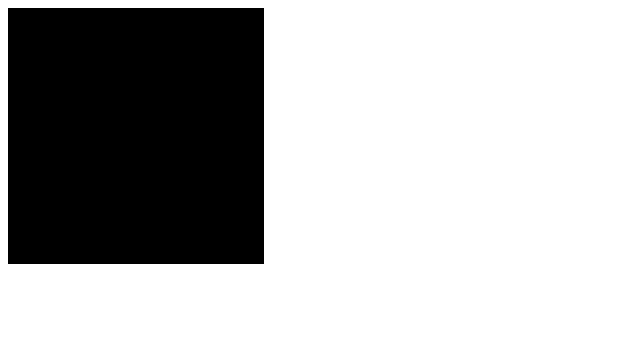
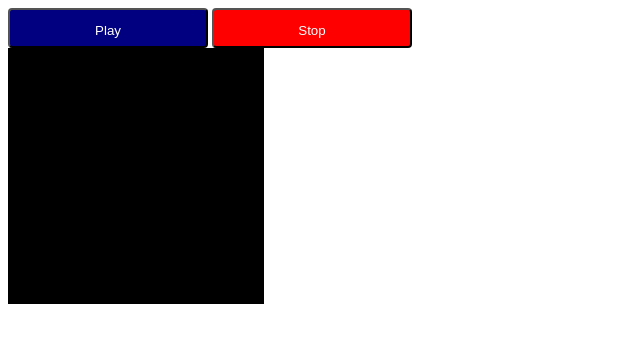
Before and after one commit to jasesnider/webpack-starter-kit-pixijs, a website: page src/index.html in a window 1280 px wide. Shown: the whole page, without its empty margins (0-640 px from the left). Drawn offline with Linux system fonts and the light colour scheme; files whose address does not match are found by name.

Commit message:
Added PIXI Sound and added a few event listeners.

```diff
--- a/package.json
+++ b/package.json
@@ -9,6 +9,7 @@
   "author": "Polarami",
   "license": "MIT",
   "dependencies": {
+    "pixi-sound": "^2.1.0",
     "pixi.js": "^4.8.7"
   },
   "devDependencies": {
--- a/src/index.html
+++ b/src/index.html
@@ -5,10 +5,29 @@
     <meta name="viewport" content="width=device-width, initial-scale=1.0" />
     <meta http-equiv="X-UA-Compatible" content="ie=edge" />
     <title>Webpack Starter Kit</title>
+    <style>
+      #playButton,
+      #stopButton {
+        border-radius: 4px;
+        width: 200px;
+        height: 40px;
+        color: white;
+        line-height: 40px;
+        margin: 0 auto;
+        text-align: center;
+      }
+      #playButton {
+        background-color: navy;
+      }
+      #stopButton {
+        background-color: red;
+      }
+    </style>
   </head>
   <body>
+    <button id="playButton">Play</button>
+    <button id="stopButton">Stop</button>
     <div id="WelcomeMessage"></div>
-
     <script src="./bundle.js"></script>
   </body>
 </html>
```
Also changed, not shown: src/index.js (+21 -4 lines), src/assets/images/polar_bear.png (renamed from src/images/polar_bear.png), 2 other files.
